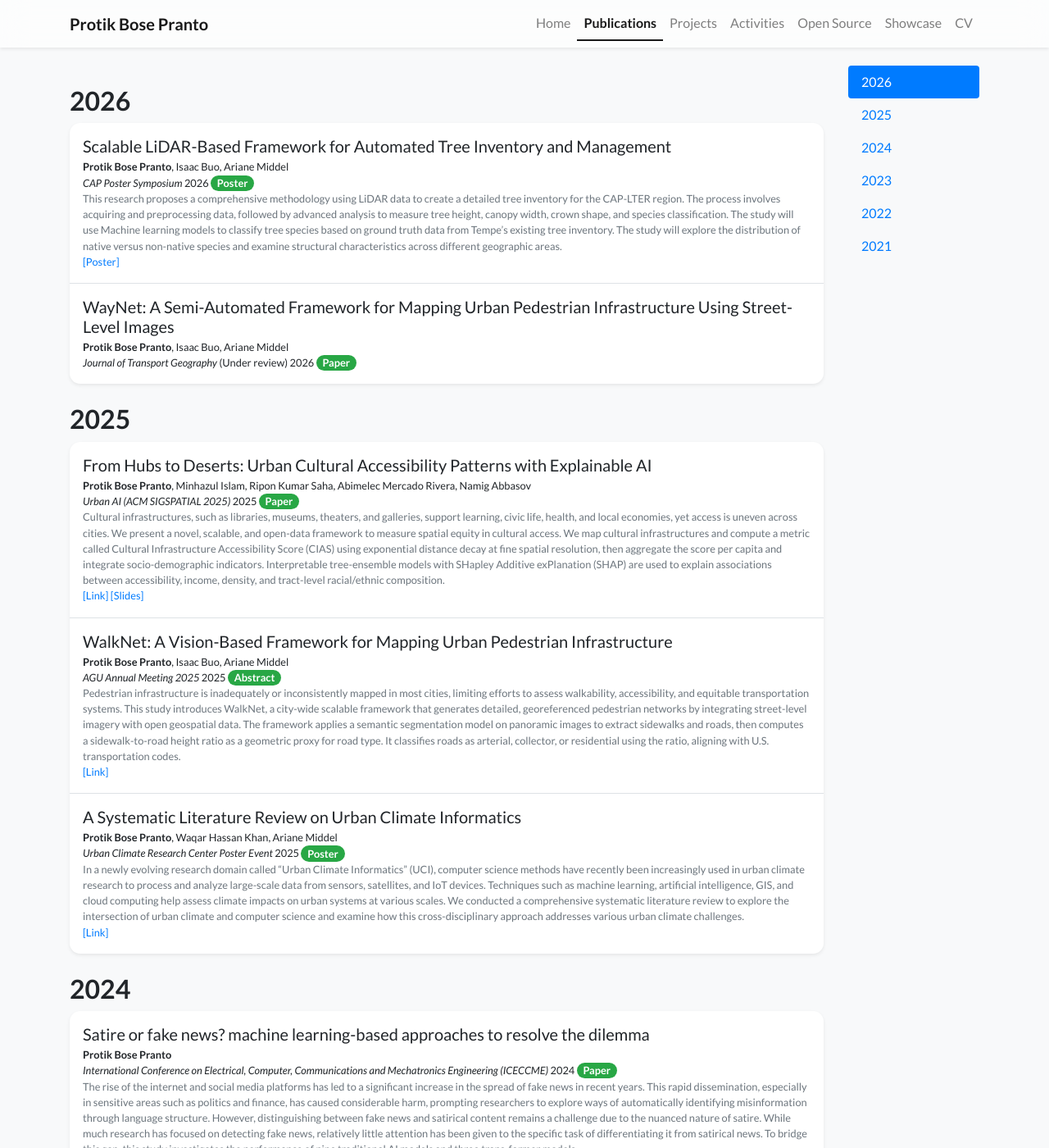
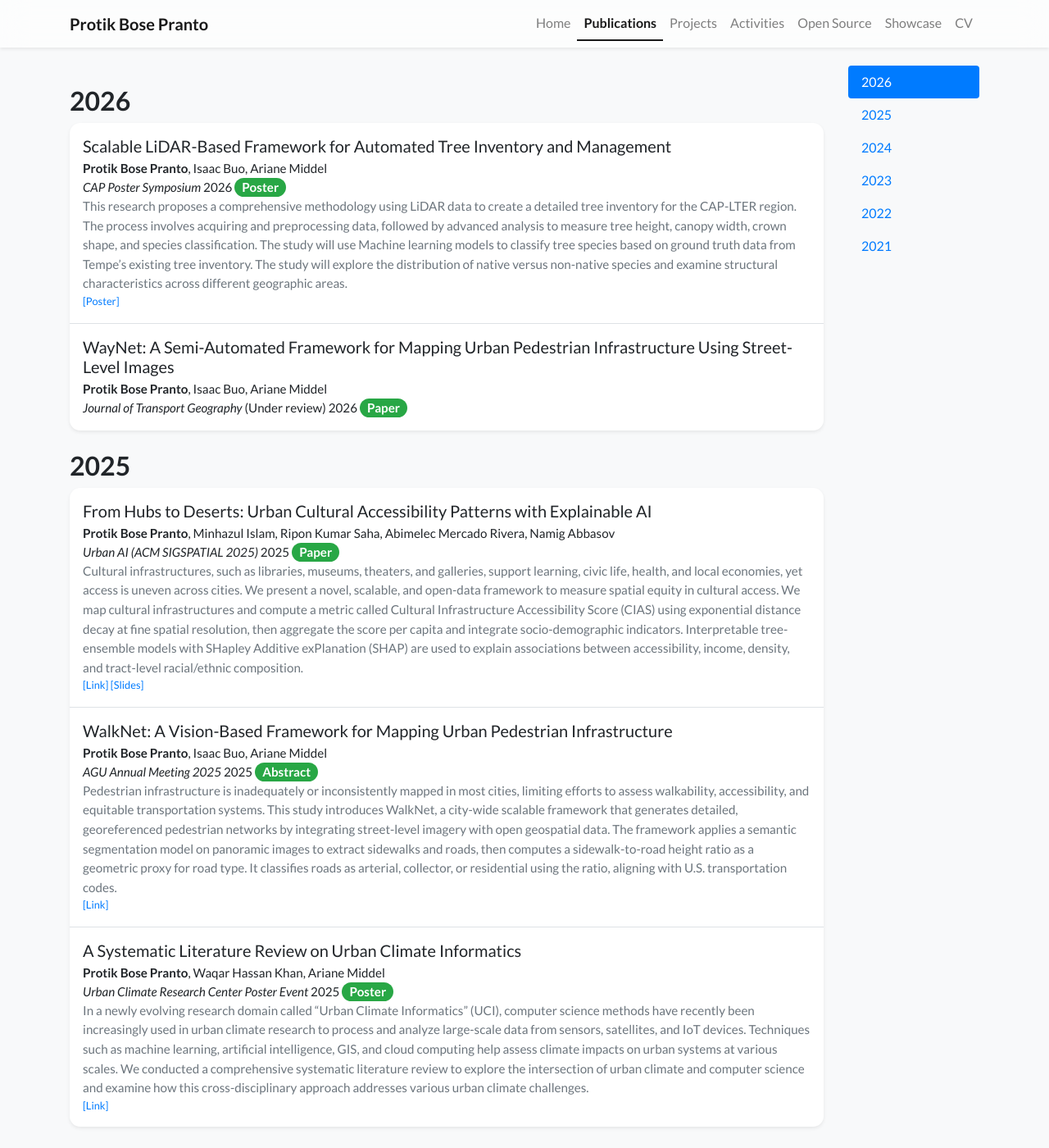
Before and after one commit to ProtikBose/protikbose.github.io, a Jekyll site: the page built from publications.html, in a window 1280 px wide and 1400 px high. Shown: the whole window at 82% size. Built offline with Jekyll 4.4.1, drawn with Linux system fonts in a browser that asks for light colours; nearby versions of some CDN libraries; a style sheet for code colours, icons or effects is not loaded.

Commit message:
increase publication page's font

```diff
--- a/publications.html
+++ b/publications.html
@@ -8,12 +8,30 @@ body_attr: >-
 
 {% assign pubs_by_year = site.publications | sort: "date" | reverse | group_by_exp: "item", "item.date | date: '%Y'" %}
 
+<style>
+    /* Bump up author, journal, and abstract text in publication items.
+       The widget uses Bootstrap's .small (font-size: 80%); we override
+       within the publication list so other .small text on the site is
+       unaffected. */
+    .publication-list p.small {
+        font-size: 0.95rem;
+    }
+    .publication-list p.small.text-muted {
+        line-height: 1.55;
+    }
+    /* Keep the link row (e.g. [pdf] [code] [bibtex]) at the original
+       compact size so it still reads as secondary metadata. */
+    .publication-list p.small.abstract-links {
+        font-size: 80%;
+    }
+</style>
+
 <div class="row">
     <div class="col-12 col-lg-10">
         {% for year in pubs_by_year %}
         {% assign num_papers = year.items | size %}
         <h2 class="pt-4" id="year-{{ year.name }}">{{ year.name }}</h2>
-        <div class="my-0 p-0 bg-white shadow-sm rounded-xl">
+        <div class="publication-list my-0 p-0 bg-white shadow-sm rounded-xl">
             {% for item in year.items %}
                 {% include widgets/publication_item.html item=item hide_bottom_border=forloop.last first=forloop.first last=forloop.last %}
             {% endfor %}
```
